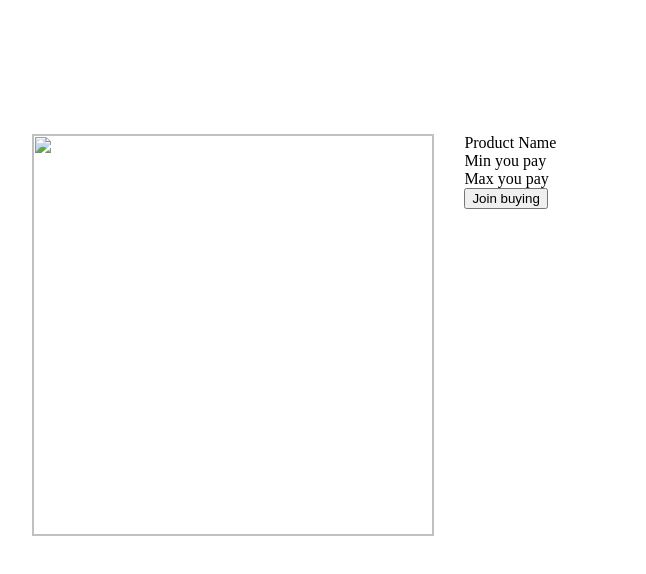
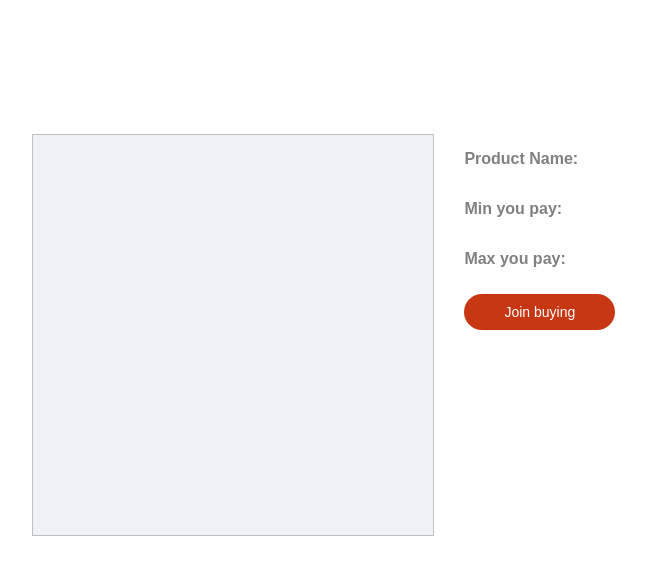
Before and after one commit to Jessiehongtran/duoBuy, a website built with webpack: page cobuyerGroup.html in a window 1280 px wide. Shown: the whole page, without its empty margins (102-748 px from the left). Built offline with nearby package versions, Linux system fonts and the light colour scheme.

Commit message:
tightened style in product detail page

```diff
--- a/cobuyerGroup.css
+++ b/cobuyerGroup.css
@@ -1,5 +1,6 @@
 .container {
-    padding: 10%
+    padding: 10%;
+    font-family: 'Nunito Sans', sans-serif;
 }
 
 .product {
@@ -7,11 +8,30 @@
 
 }
 
-.product-image {
+.title {
+    margin-right: 5px;
+    font-weight: bold;
+    color: grey
+}
+
+.row {
+    display: flex;
+    align-items: center;
+}
+
+.product-image-container {
     width: 400px;
     height: 400px;
     border: 1px solid silver;
     margin-right: 30px;
+    text-align: center;
+    line-height: 400px;
+    margin-bottom: 10px;
+    background-color: #F1F2F3;
+}
+
+img {
+    width: 100%
 }
 
 .product-info {
@@ -21,3 +41,15 @@
 .members {
 
 }
+
+.join-btn {
+    padding: 10px 40px;
+    border-radius: 18px;
+    font-size: 14px;
+    margin-top: 10px;
+    background-color: #C83714;
+    border: none;
+    font-family: 'Nunito Sans', sans-serif;
+    color: white;
+    cursor: pointer;
+}
--- a/cobuyerGroup.html
+++ b/cobuyerGroup.html
@@ -2,6 +2,7 @@
 <html>
     <head>
         <link rel="stylesheet" href="cobuyerGroup.css"/>
+        <link rel="preconnect" href="https://fonts.gstatic.com">
     </head>
     <body>
         <div class="container">
@@ -10,19 +11,19 @@
                     <img class="product-image" src=""/>
                 </div>
                 <div class="product-info">
-                    <div class="product-name-container">
-                        Product Name
+                    <div class="row">
+                        <p class="title">Product Name: </p>
                         <div class="product-name"></div>
                     </div>
-                    <div class="min-price-container">
-                        Min you pay
+                    <div class="row">
+                        <p class="title">Min you pay: </p>
                         <div class="min-price"></div>
                     </div>
-                    <div class="max-price-container">
-                        Max you pay
+                    <div class="row">
+                        <p class="title">Max you pay: </p>
                         <div class="max-price"></div>
                     </div>
-                    <button>Join buying</button>
+                    <button class="join-btn">Join buying</button>
                 </div>
             </div>
             <div class="members">
--- a/cobuyerGroup.js
+++ b/cobuyerGroup.js
@@ -27,8 +27,8 @@ function getProductById(){
                 if (product){
                     productImage.src = product.product_image
                     productName.innerHTML = product.product_name
-                    minPrice.innerHTML = Math.round(product.product_price/product.cobuyers_total)
-                    maxPrice.innerHTML = products[i].current_price
+                    minPrice.innerHTML = "$" + Math.round(product.product_price/product.cobuyers_total).toString()
+                    maxPrice.innerHTML = "$" + product.current_price.toString()
                 }
             }
 
```
